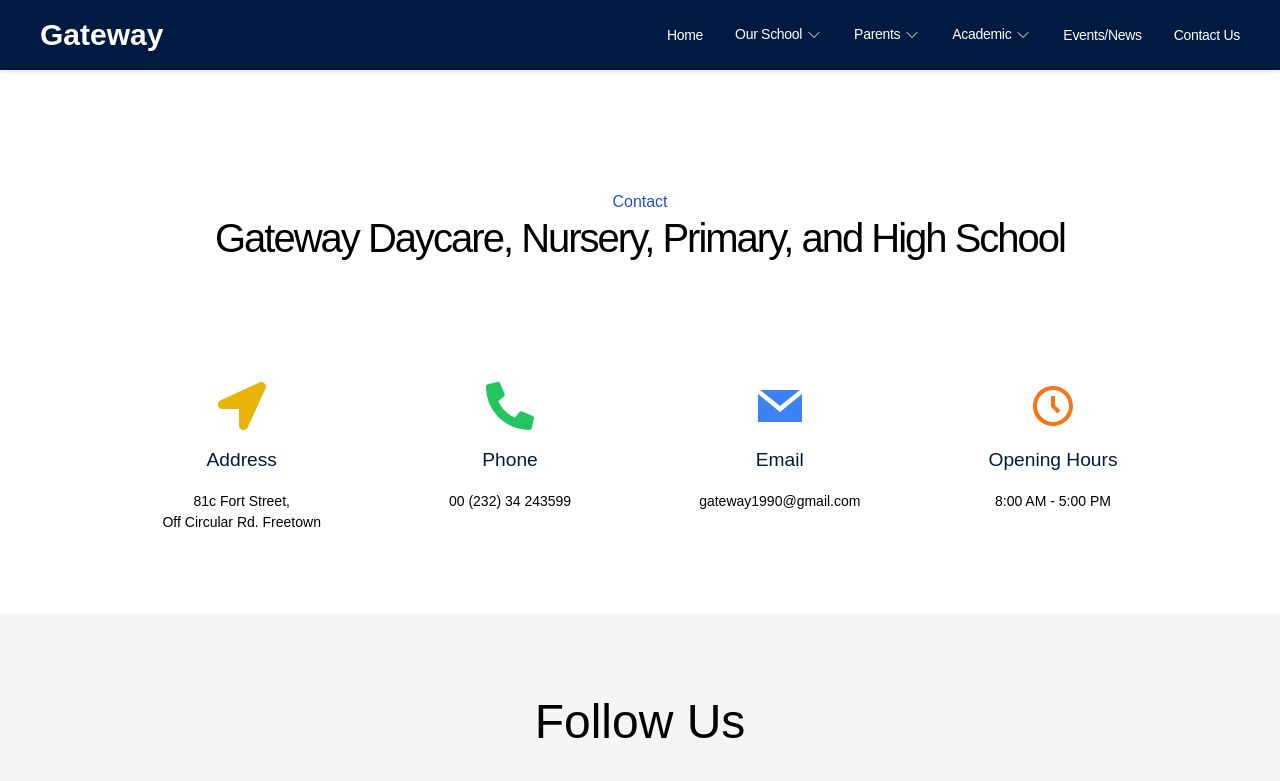
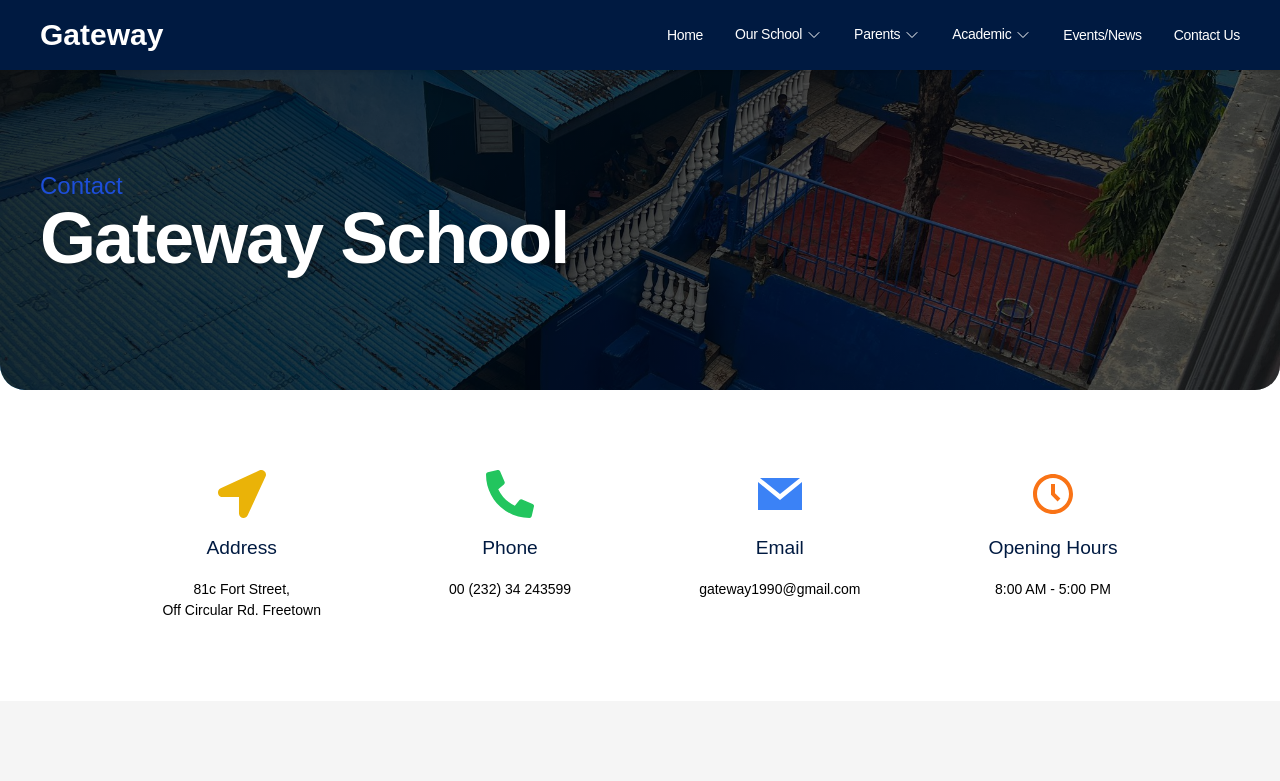
Before and after one commit to JohnSorba/gateway_school, a React (Create React App) app: page /contact in a window 1280 px wide. Shown: the top 781 px of the page. Built offline with nearby package versions, Linux system fonts and the light colour scheme.

Commit message:
refactor - contact and academic page headers

```diff
--- a/src/components/Footer.css
+++ b/src/components/Footer.css
@@ -51,6 +51,7 @@
   display: flex;
   justify-content: space-between;
   align-items: center;
+  column-gap: 4rem;
   padding: 1rem 0 0;
   border-top: 1px solid var(--text-white);
   max-width: 1200px;
--- a/src/pages/Academic.css
+++ b/src/pages/Academic.css
@@ -4,7 +4,7 @@
 
 .academic-header {
   background-size: cover;
-  background-position: 10% -350px;
+  background-position: center;
 }
 
 .academic-header section {
@@ -85,18 +85,23 @@
 
 /* MEDIA QUERIES */
 
-@media (max-width: 992px) {
+@media (max-width: 1199px) {
   .academic-page-container main {
     border-top: 36px solid var(--main-bg-dark);
     border-top-right-radius: 36px;
-    padding: 2rem 1rem 0;
+    padding: 2rem 2rem 0;
   }
+}
+@media (max-width: 992px) {
 }
 
 @media (max-width: 768px) {
   .academic-page-container {
-    grid-template-columns: 1fr 200px;
+    grid-template-columns: 1fr;
     row-gap: 2rem;
+  }
+  .sidebar-content {
+    order: -1;
   }
   .header-container h2 {
     text-align: center;
@@ -116,13 +121,7 @@
 }
 
 @media (max-width: 575px) {
-  .academic-page-container {
-    grid-template-columns: 1fr;
-  }
   .header-container h2 {
     font-size: 2.5rem;
   }
-  .sidebar-content {
-    order: -1;
-  }
 }
--- a/src/pages/CalendarPage.css
+++ b/src/pages/CalendarPage.css
@@ -1,12 +1,14 @@
 .calendar-header,
-.admission-header {
+.admission-header,
+.contact-header {
   max-width: 1368px;
   margin: 0 auto;
   margin-bottom: 5rem;
 }
 
 .calendar-header,
-.admission-header {
+.admission-header,
+.contact-header {
   position: relative;
   display: flex;
   align-items: center;
@@ -26,7 +28,8 @@
 }
 
 .calendar-header::before,
-.admission-header::before {
+.admission-header::before,
+.contact-header::before {
   content: "";
   position: absolute;
   top: 0;
@@ -40,21 +43,25 @@
 }
 
 .calendar-header-container,
-.admission-header-container {
+.admission-header-container,
+.contact-header-container {
   width: 100%;
   max-width: 1200px;
   margin: 0 auto;
   z-index: 2;
 }
 .calendar-header h1,
-.admission-header h1 {
+.admission-header h1,
+.contact-header h1 {
   font-size: 4.5rem;
   font-weight: 600;
+  line-height: 1;
   margin-bottom: 1rem;
   text-shadow: 1px 1px 6px rgba(0, 0, 0, 0.3);
 }
 .calendar-header h2,
-.admission-header h2 {
+.admission-header h2,
+.contact-header h2 {
   font-size: 1.3rem;
   font-weight: 600;
 }
--- a/src/pages/Contact.css
+++ b/src/pages/Contact.css
@@ -7,11 +7,7 @@
 }
 
 /* CONTACT Header */
-#header {
-  /* background: url(/public/devotion.jpg); */
-  background-size: cover;
-  background-position: center;
-}
+
 .header-container {
   padding: 7.5rem 0;
   max-width: 1200px;
@@ -19,9 +15,14 @@
   text-align: center;
 }
 
-.header-container h1 {
-  font-size: 2.5rem;
-  font-weight: 500;
+.contact-header {
+  background: url(/public/gateway_topview.jpg);
+  background-size: cover;
+  background-position: center;
+}
+
+.contact-header .contact-header-container h1 {
+  /* font-size: 4rem; */
   letter-spacing: -2px;
 }
 
--- a/src/pages/Contact.js
+++ b/src/pages/Contact.js
@@ -29,10 +29,10 @@ function Contact() {
     <div>
       <div id="contact-page">
         {/* Banner Image */}
-        <header id="header">
-          <div className="header-container">
-            <span className="text-blue-700 mb-4">Contact</span>
-            <h1>Gateway Daycare, Nursery, Primary, and High School</h1>
+        <header className="contact-header">
+          <div className="contact-header-container">
+            <span className="text-2xl text-blue-700 mb-4">Contact</span>
+            <h1>Gateway School</h1>
           </div>
         </header>
         {/* CONTACT DETAILS */}
```
